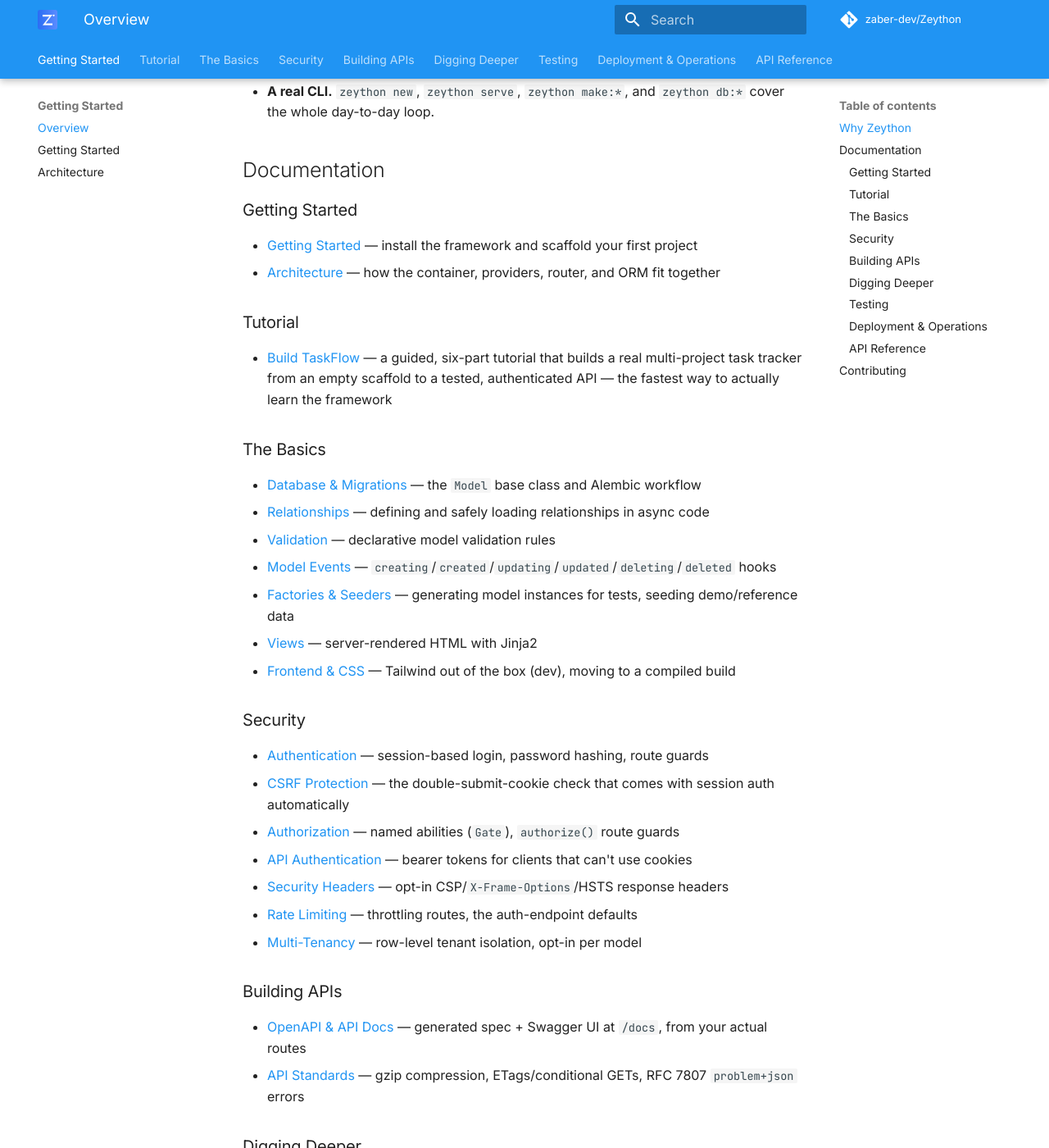
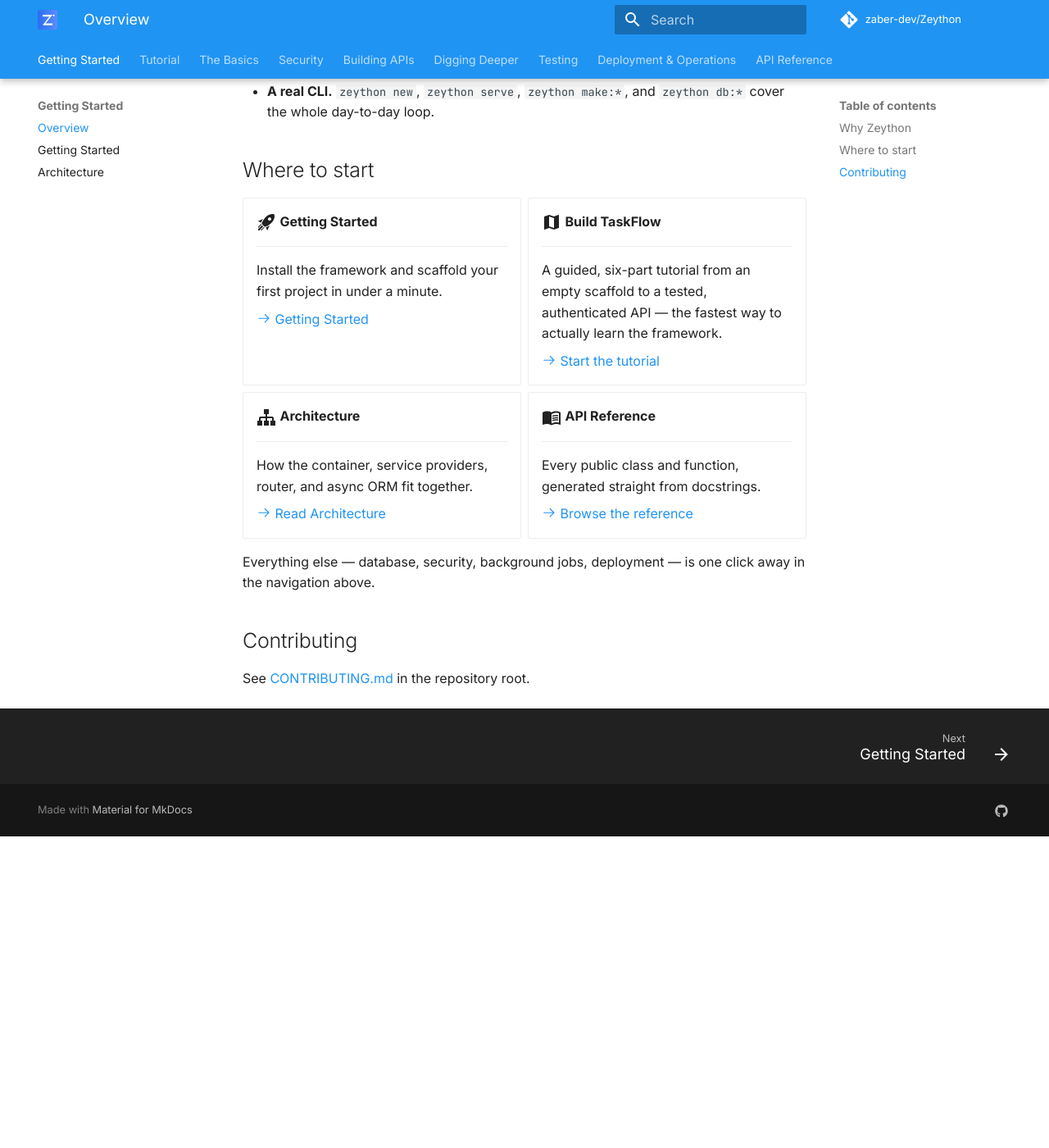
Before and after one commit to zaber-dev/Zeython, an MkDocs documentation site: the page built from docs/index.md, in a window 1280 px wide and 1400 px high, scrolled down 644 px. Shown: the whole window at 82% size. Built offline with MkDocs 1.6.1 and Material for MkDocs 9.7.7, drawn with Linux system fonts in a browser that asks for light colours; comment, search, counter and statistics services are not loaded; after the commit the page ends 1664 px from its top, so only the background shows below that; some of the changed text lies outside the part shown.

Commit message:
Add real admonitions, modern code blocks, and a proper docs homepage
markdown_extensions only had admonition/codehilite/toc -- the admonition
extension was enabled but never actually used anywhere despite plenty
of genuine warning/gotcha-worthy prose (HSTS being hard to undo, CSRF's
first-request footgun, disabling CSRF_ENABLED), and codehilite is the
legacy Python-Markdown highlighter, not Material's recommended one.

Switch to pymdownx.highlight/superfences/inlinehilite for proper syntax
highlighting, add pymdownx.details/tabbed/tasklist/emoji (the last also
enables Material's :icon: shortcodes), attr_list/md_in_html (grid
cards), def_list, and footnotes. Convert the highest-value existing
prose on getting-started/csrf/security-headers/production-checklist
into real !!! note/tip/warning/danger callouts instead of plain
paragraphs -- verified by screenshot, they render with Material's
actual styled boxes, not just markdown syntax sitting inert.

Redesign docs/index.md: with navigation.tabs now doing the section
navigation, the old homepage's full site-map link dump was pure
redundant clutter, duplicating exactly what the top tabs and sidebar
already expose. Replaced it with a compact "Where to start" grid of four
cards (Getting Started, Tutorial, Architecture, API Reference) --
verified by screenshot against Laravel/Django-style docs homepages.

```diff
--- a/docs/index.md
+++ b/docs/index.md
@@ -22,77 +22,48 @@
 - **A real CLI.** `zeython new`, `zeython serve`, `zeython make:*`, and
   `zeython db:*` cover the whole day-to-day loop.
 
-## Documentation
+## Where to start
 
-### Getting Started
+<div class="grid cards" markdown>
 
-- [Getting Started](getting-started.md) — install the framework and scaffold your first project
-- [Architecture](architecture.md) — how the container, providers, router, and ORM fit together
+-   :material-rocket-launch:{ .lg .middle } **Getting Started**
 
-### Tutorial
+    ---
 
-- [Build TaskFlow](tutorial.md) — a guided, six-part tutorial that builds a
-  real multi-project task tracker from an empty scaffold to a tested,
-  authenticated API — the fastest way to actually learn the framework
+    Install the framework and scaffold your first project in under a minute.
 
-### The Basics
+    [:octicons-arrow-right-24: Getting Started](getting-started.md)
 
-- [Database & Migrations](database.md) — the `Model` base class and Alembic workflow
-- [Relationships](relationships.md) — defining and safely loading relationships in async code
-- [Validation](validation.md) — declarative model validation rules
-- [Model Events](model-events.md) — `creating`/`created`/`updating`/`updated`/`deleting`/`deleted` hooks
-- [Factories & Seeders](database-seeding.md) — generating model instances for tests, seeding demo/reference data
-- [Views](views.md) — server-rendered HTML with Jinja2
-- [Frontend & CSS](frontend.md) — Tailwind out of the box (dev), moving to a compiled build
+-   :material-map:{ .lg .middle } **Build TaskFlow**
 
-### Security
+    ---
 
-- [Authentication](authentication.md) — session-based login, password hashing, route guards
-- [CSRF Protection](csrf.md) — the double-submit-cookie check that comes with session auth automatically
-- [Authorization](authorization.md) — named abilities (`Gate`), `authorize()` route guards
-- [API Authentication](api-authentication.md) — bearer tokens for clients that can't use cookies
-- [Security Headers](security-headers.md) — opt-in CSP/`X-Frame-Options`/HSTS response headers
-- [Rate Limiting](rate-limiting.md) — throttling routes, the auth-endpoint defaults
-- [Multi-Tenancy](multi-tenancy.md) — row-level tenant isolation, opt-in per model
+    A guided, six-part tutorial from an empty scaffold to a tested,
+    authenticated API — the fastest way to actually learn the framework.
 
-### Building APIs
+    [:octicons-arrow-right-24: Start the tutorial](tutorial.md)
 
-- [OpenAPI & API Docs](openapi.md) — generated spec + Swagger UI at `/docs`, from your actual routes
-- [API Standards](api-standards.md) — gzip compression, ETags/conditional GETs, RFC 7807 `problem+json` errors
+-   :material-sitemap:{ .lg .middle } **Architecture**
 
-### Digging Deeper
+    ---
 
-- [CLI Reference](cli.md) — every `zeython` command
-- [Console Commands](console-commands.md) — writing your own `zeython command <name>` CLI commands
-- [Plugins](plugins.md) — pip-installable packages that register their own service providers, no per-package wiring
-- [Localization](localization.md) — translation strings, per-request locale resolution
-- [Background Jobs](queues.md) — dispatching work off the request/response cycle
-- [Scheduling](scheduling.md) — recurring tasks defined in code, one cron entry total
-- [WebSockets](websockets.md) — real-time handlers and the `WebSocketHub` broadcast registry
-- [Mail](mail.md) — sending email, log-only by default, SMTP when you're ready
-- [Caching](caching.md) — an in-memory TTL cache, and `remember()` for get-or-compute
-- [Redis (Distributed)](redis.md) — `RedisCache`/`RedisRateLimiter` for multi-process/multi-machine deployments
-- [File Storage](storage.md) — validated uploads, local storage, S3-compatible backends
-- [Admin Panel](admin.md) — auto-generated CRUD UI for registered models
-- [AI](ai.md) — calling an LLM from your own app code
-- [AI Agents](ai-agents.md) — the MCP server: route/model introspection and docs search for AI coding agents
+    How the container, service providers, router, and async ORM fit
+    together.
 
-### Testing
+    [:octicons-arrow-right-24: Read Architecture](architecture.md)
 
-- [Testing](testing.md) — writing tests against a Zeython application
+-   :material-book-open-variant:{ .lg .middle } **API Reference**
 
-### Deployment & Operations
+    ---
 
-- [Health Check](health-check.md) — `/up`, for load balancers and container orchestrators
-- [Observability](observability.md) — `X-Request-ID` correlation IDs and `LOG_FORMAT=json` structured logging
-- [Error Monitoring](error-monitoring.md) — reporting unhandled exceptions, failed jobs, and raising scheduled tasks to Sentry
-- [Docker](docker.md) — the generated Dockerfile/docker-compose.yml, and how to use them
-- [Production Checklist](production-checklist.md) — the one-page index of what to check before a first deploy
-- [Benchmarks](benchmarks.md) — Zeython vs. raw Starlette vs. FastAPI, methodology and caveats included
+    Every public class and function, generated straight from docstrings.
 
-### API Reference
+    [:octicons-arrow-right-24: Browse the reference](reference/index.md)
 
-- [API Reference](reference/index.md) — generated from docstrings: every public class and function, grouped by area
+</div>
+
+Everything else — database, security, background jobs, deployment — is one
+click away in the navigation above.
 
 ## Contributing
 
--- a/mkdocs.yml
+++ b/mkdocs.yml
@@ -104,9 +104,28 @@
         name: Switch to dark mode
 markdown_extensions:
   - admonition
-  - codehilite
+  - attr_list
+  - md_in_html
+  - def_list
+  - footnotes
+  - tables
   - toc:
       permalink: true
+  - pymdownx.details
+  - pymdownx.superfences
+  - pymdownx.highlight:
+      anchor_linenums: true
+      line_spans: __span
+      pygments_lang_class: true
+  - pymdownx.inlinehilite
+  - pymdownx.snippets
+  - pymdownx.tabbed:
+      alternate_style: true
+  - pymdownx.tasklist:
+      custom_checkbox: true
+  - pymdownx.emoji:
+      emoji_index: !!python/name:material.extensions.emoji.twemoji
+      emoji_generator: !!python/name:material.extensions.emoji.to_svg
 extra:
   homepage: https://zeython.zaber.dev/
   social:
```
Also changed, not shown: docs/csrf.md (+12 -8 lines), docs/getting-started.md (+7 -7 lines), docs/production-checklist.md (+9 -7 lines), docs/security-headers.md (+17 -12 lines).
